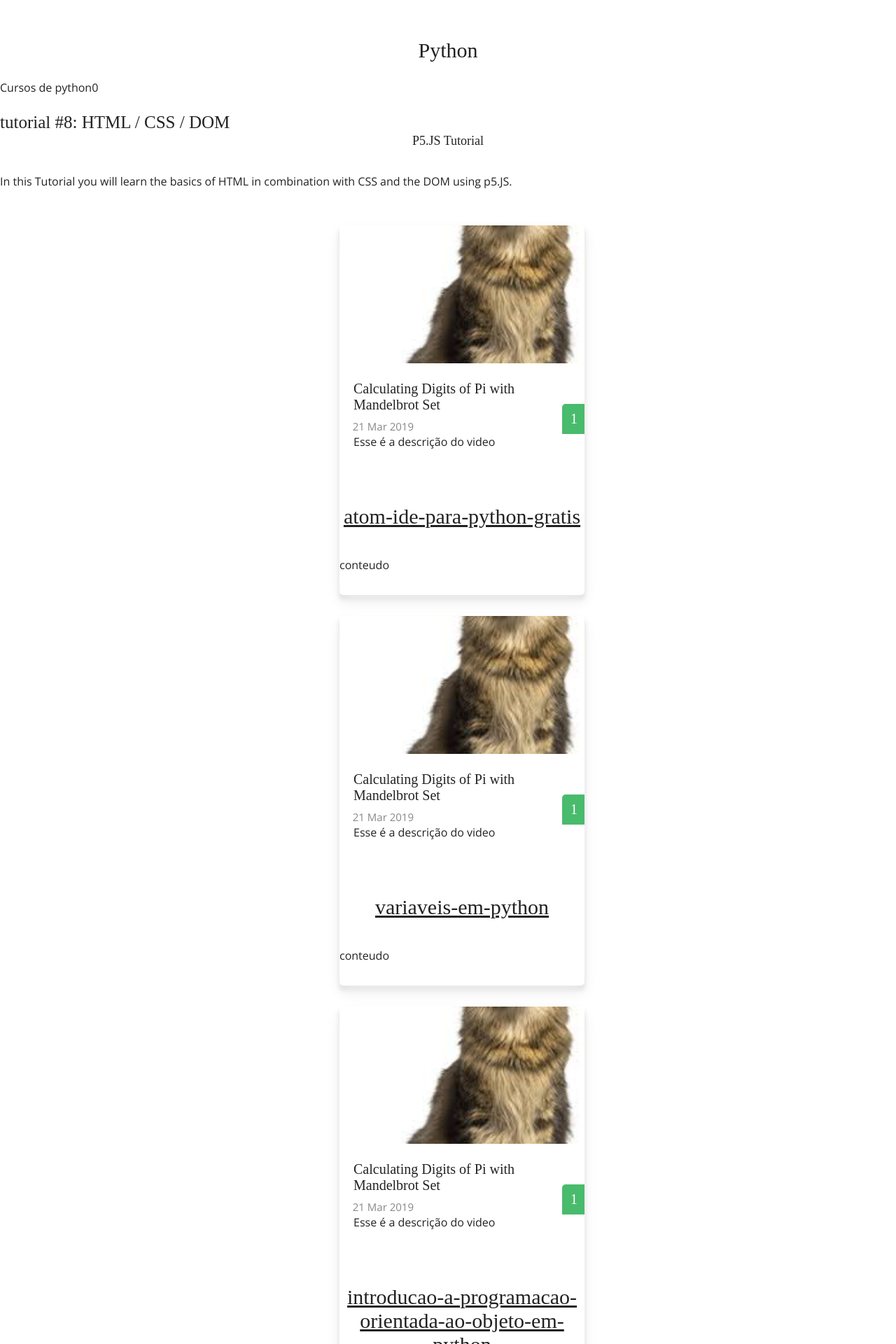
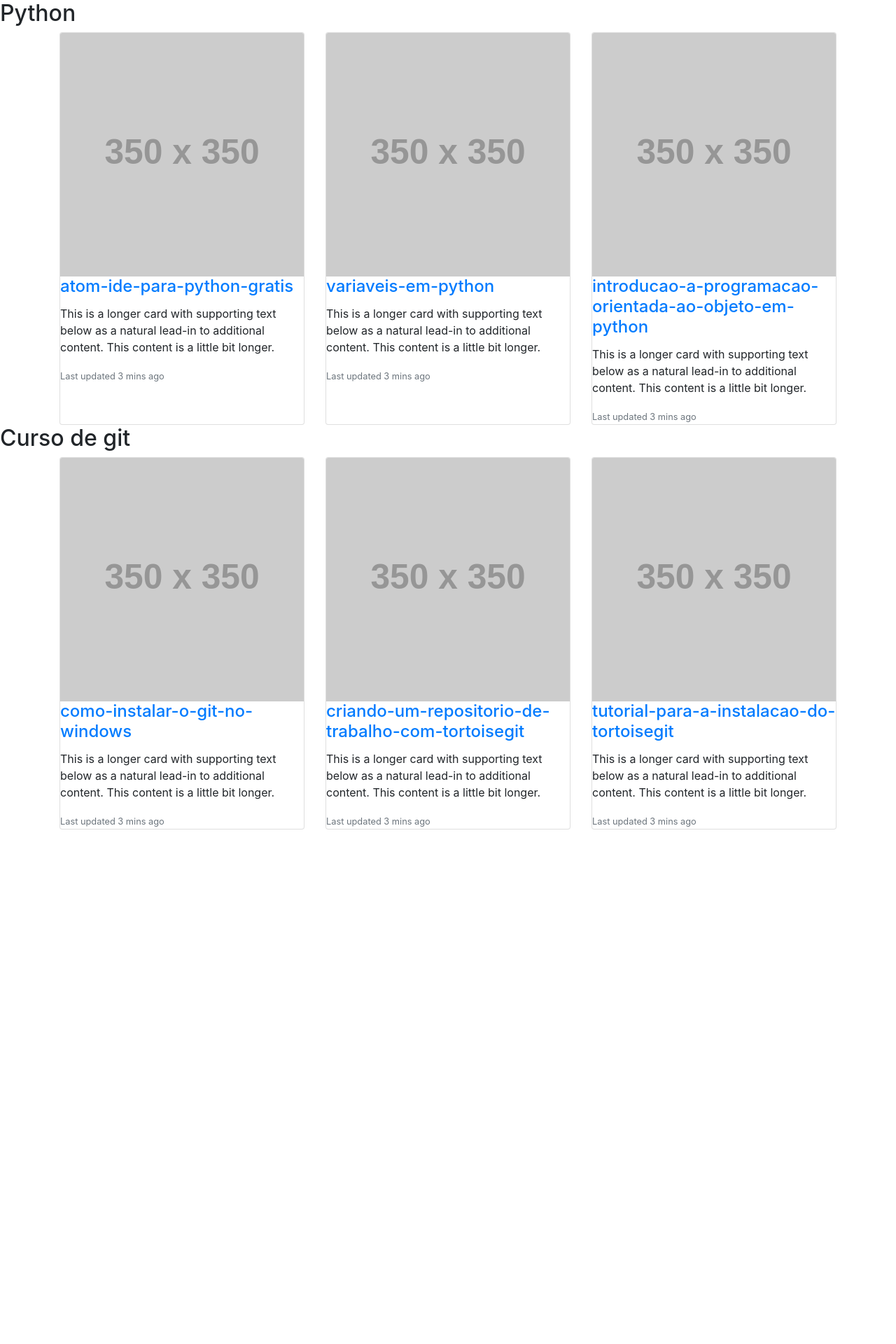
Before and after one commit to ProfessorMarcolan/site, a Jekyll site: the page built from index.html, in a window 1280 px wide. Shown: the top 1920 px of the page at 70% size. Built offline with Jekyll 4.4.1, drawn with Linux system fonts in a browser that asks for light colours; some web fonts are replaced; after the commit the page ends 1185 px from its top, so only the background shows below that; some of the changed text lies outside the part shown.

Commit message:
Vou considerar uma vitoria. Conseguir fazer os cards utilizando o bootstrap. Também consegui delimitar para 3 cards por tema

```diff
--- /dev/null
+++ b/_includes/aulas.html
@@ -0,0 +1,22 @@
+<!-- https://www.codeply.com/go/AP1MpYKY2H/bootstrap-4-card-deck-columns-per-row -->
+<!-- https://shopify.github.io/liquid/basics/introduction/ -->
+
+<div class="container">
+    <div class="row">
+
+        {% for author in include.sec limit:3 %}
+        <div class="col-sm-4">
+            <div class="card">
+                <img class="card-img-top img-fluid" src="//placehold.it/350x350" alt="Card image cap">
+                <div class="card-block">
+                    <h4 class="card-title"> <a href="{{ author.url }}">{{ author.title }}</a></h4>
+                    <p class="card-text">This is a longer card with supporting text below as a natural lead-in to
+                        additional content. This content is a little bit longer.</p>
+                    <p class="card-text"><small class="text-muted">Last updated 3 mins ago</small></p>
+                </div>
+            </div>
+        </div>
+        {% endfor %}
+
+    </div>
+</div>
--- /dev/null
+++ b/_includes/footer.html
@@ -0,0 +1,6 @@
+<script src="https://ajax.googleapis.com/ajax/libs/jquery/3.3.1/jquery.min.js"></script>
+<script src="https://cdnjs.cloudflare.com/ajax/libs/popper.js/1.14.7/umd/popper.min.js" integrity="sha384-UO2eT0CpHqdSJQ6hJty5KVphtPhzWj9WO1clHTMGa3JDZwrnQq4sF86dIHNDz0W1" crossorigin="anonymous"></script>
+<script src="https://stackpath.bootstrapcdn.com/bootstrap/4.3.1/js/bootstrap.min.js" integrity="sha384-JjSmVgyd0p3pXB1rRibZUAYoIIy6OrQ6VrjIEaFf/nJGzIxFDsf4x0xIM+B07jRM" crossorigin="anonymous"></script>
+
+
+<script src="/logica/logica1.js"></script>
--- a/_includes/header.html
+++ b/_includes/header.html
@@ -1,5 +1,9 @@
 
 <title>{{ site.title}}</title>
 
+<link rel="stylesheet" href="https://stackpath.bootstrapcdn.com/bootstrap/4.3.1/css/bootstrap.min.css" integrity="sha384-ggOyR0iXCbMQv3Xipma34MD+dH/1fQ784/j6cY/iJTQUOhcWr7x9JvoRxT2MZw1T" crossorigin="anonymous">
 
-<link rel="stylesheet" href="/assets/test.css">
+
+<meta name="viewport" content="width=device-width, initial-scale=1">
+
+<link rel="stylesheet" href="/assets/novo.css">
--- a/_layouts/default.html
+++ b/_layouts/default.html
@@ -17,8 +17,7 @@
 </body>
 
 <footer>
-    <script src="https://ajax.googleapis.com/ajax/libs/jquery/3.3.1/jquery.min.js"></script>
-    <script src="/logica/logica1.js"></script>
+        {% include footer.html %}
 </footer>
 
 </html>
--- a/assets/default.css
+++ b/assets/default.css
@@ -175,3 +175,9 @@
 	padding: .5em .5em .5em .6em;
 	border-radius: 5px 0em 0em
 }
+
+
+.video-card{
+	display: grid;
+    grid-template-columns: 1fr 1fr 1fr; /* fraction*/
+}
--- /dev/null
+++ b/assets/novo.css
@@ -0,0 +1,8 @@
+.row {
+    display: flex;
+    flex-wrap: wrap;
+ }
+
+ .row > div[class*='col-'] {
+   display: flex;
+ }
--- a/index.html
+++ b/index.html
@@ -7,56 +7,15 @@
 
 
 <h2> Python </h2>
-<p>Cursos de python0</p>
-
-<div class="series">
-  <h3>tutorial #8: HTML / CSS / DOM</h3>
-  <div class="subtitle">P5.JS Tutorial</div>
-  <div class="description-excerpt">
-    <p>In this Tutorial you will learn the basics of HTML in combination with CSS and the DOM using p5.JS.</p>
-  </div>
-  <div class="video-list">
-    <div class="videos">
-      <ul>
-        {% for author in site.py %}
-        <div class="video-card">
-          <a href="{{ author.url }}" aria-label="To the challenge: Calculating Digits of Pi with Mandelbrot Set">
-            <div class="video-header">
-              <div class="thumb-container">
-                <span class="video-badge">1</span>
-                <div class="video-thumbnail"
-                  style="background-image: url(/assets/cat.jpg)"></div>
-                <h3>Calculating Digits of Pi with Mandelbrot Set</h3>
-                <span class="video-date">21 Mar 2019</span>
-              </div>
-            </div>
-          </a>
-          <div class="video-description"> Esse é a descrição do video</div>
-          <h2><a href="{{ author.url }}">{{ author.title }}</a></h2>
-          <p> conteudo </p>
-
-        </div>{% endfor %}
-      </ul>
-    </div>
-
-  </div>
+<!-- <p>Cursos de python0</p> -->
+<div class="row">
+    {% include aulas.html sec= site.py  %}
 </div>
 
 
 
 
+
 <h2> Curso de git </h2>
-<p>Cursos de python</p>
-  {% include videos.html sec= site.git  %}
-
-
-<!-- <div class="video-serie">
-  <ul>
-    {% for author in site.git %}
-    <li>
-      <h2><a href="{{ author.url }}">{{ author.title }}</a></h2>
-    </li>
-    {% endfor %}
-  </ul>
-
-</div> -->
+<!-- <p>Cursos de python</p> -->
+  {% include aulas.html sec= site.git  %}
```
